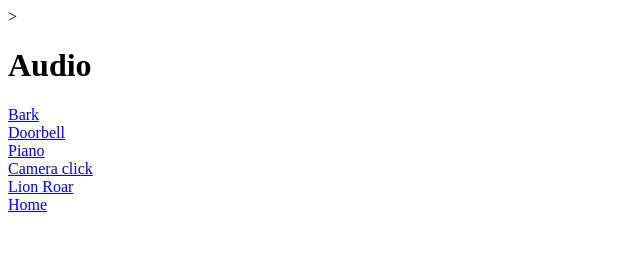
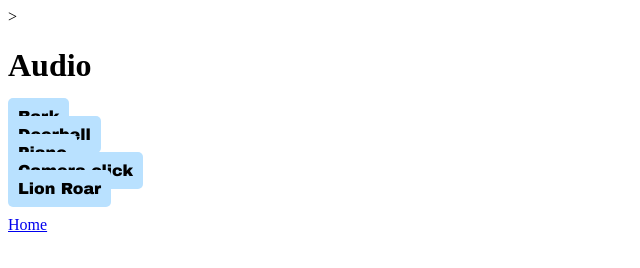
Before and after one commit to JayT25/JayT25.github.io, a plain HTML site: page Labs/lab5/audio.html in a window 1280 px wide. Shown: the whole page, without its empty margins (0-640 px from the left). Drawn offline with Linux system fonts and the light colour scheme.

Commit message:
Update audio.html

```diff
--- a/Labs/lab5/audio.html
+++ b/Labs/lab5/audio.html
@@ -5,6 +5,12 @@
         <meta http-equiv="X-UA-Compatible" content="IE=edge">
         <meta name="viewport" content="width=device-width, initial-scale=1.0">
         <title> Audio lab</title>
+        <style>
+            nav#buttons{ margin-top: 24px; }
+            nav#buttons > a{ background:#B9E1FF; color:#000; padding:10px; text-decoration:none; border-radius:5px; font-family:"Arial Black", Gadget, sans-serif; }
+            nav#buttons > a:hover{ background: #BBEA00; }
+            nav#buttons > a:active{ background: #EEFFA8; }
+        </style>
         <script type="text/javascript">
             var barking = new Audio("barking.wav");
             var chime = new Audio("chime.wav");
@@ -15,6 +21,7 @@
     </head>
     <body>
         <h1>Audio</h1>
+        <nav id="buttons">
             <a href="#" onmousedown="barking.play()">Bark</a>
             <br/>
             <a href="#" onmousedown="chime.play()">Doorbell</a>
@@ -24,6 +31,7 @@
             <a href="#" onmousedown="camera.play()">Camera click</a>
             <br/>
             <a href="#" onmousedown="lion.play()">Lion Roar</a>
+        </nav>
 
         <br/>
         <a href='https://JayT25.github.io'>Home</a>
```
